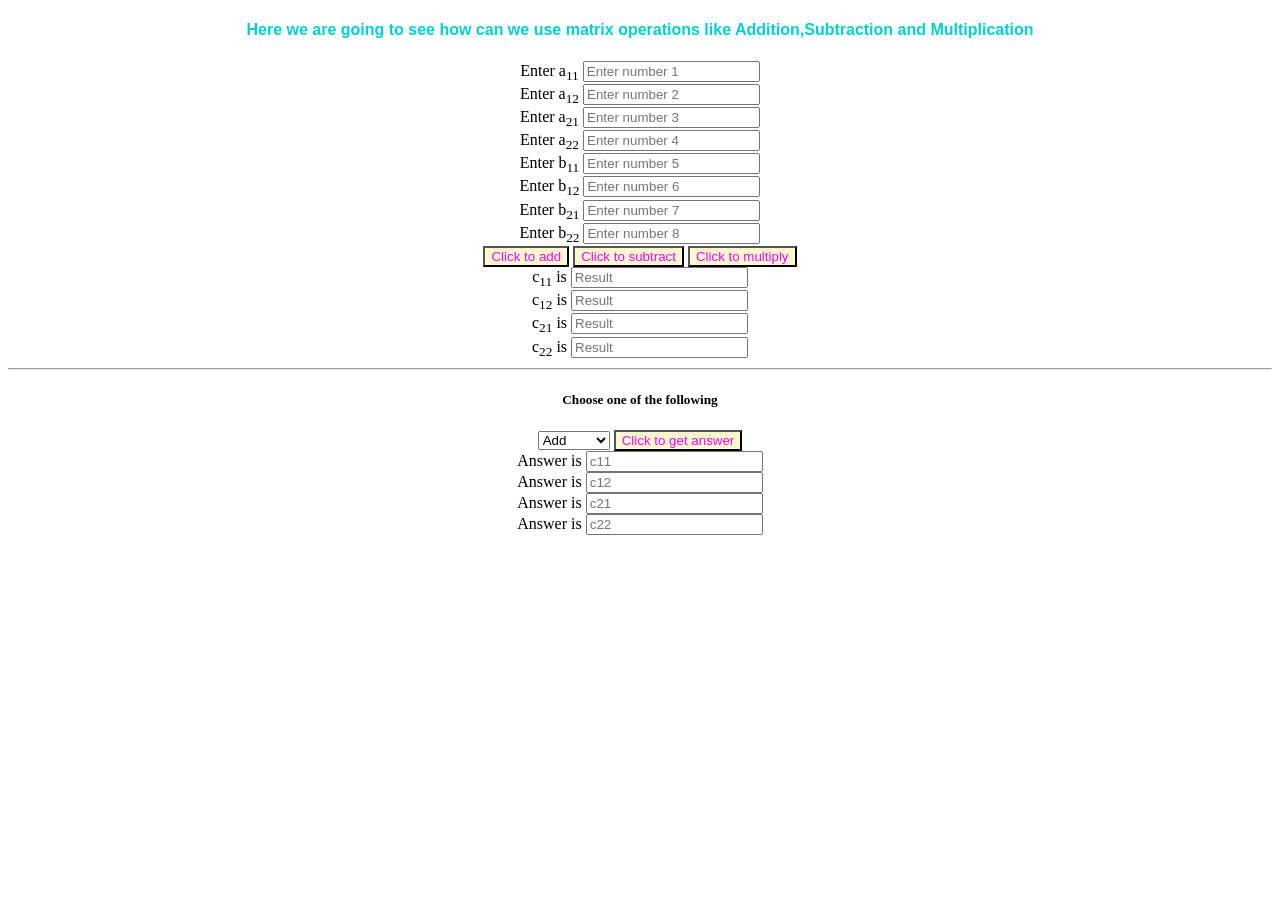
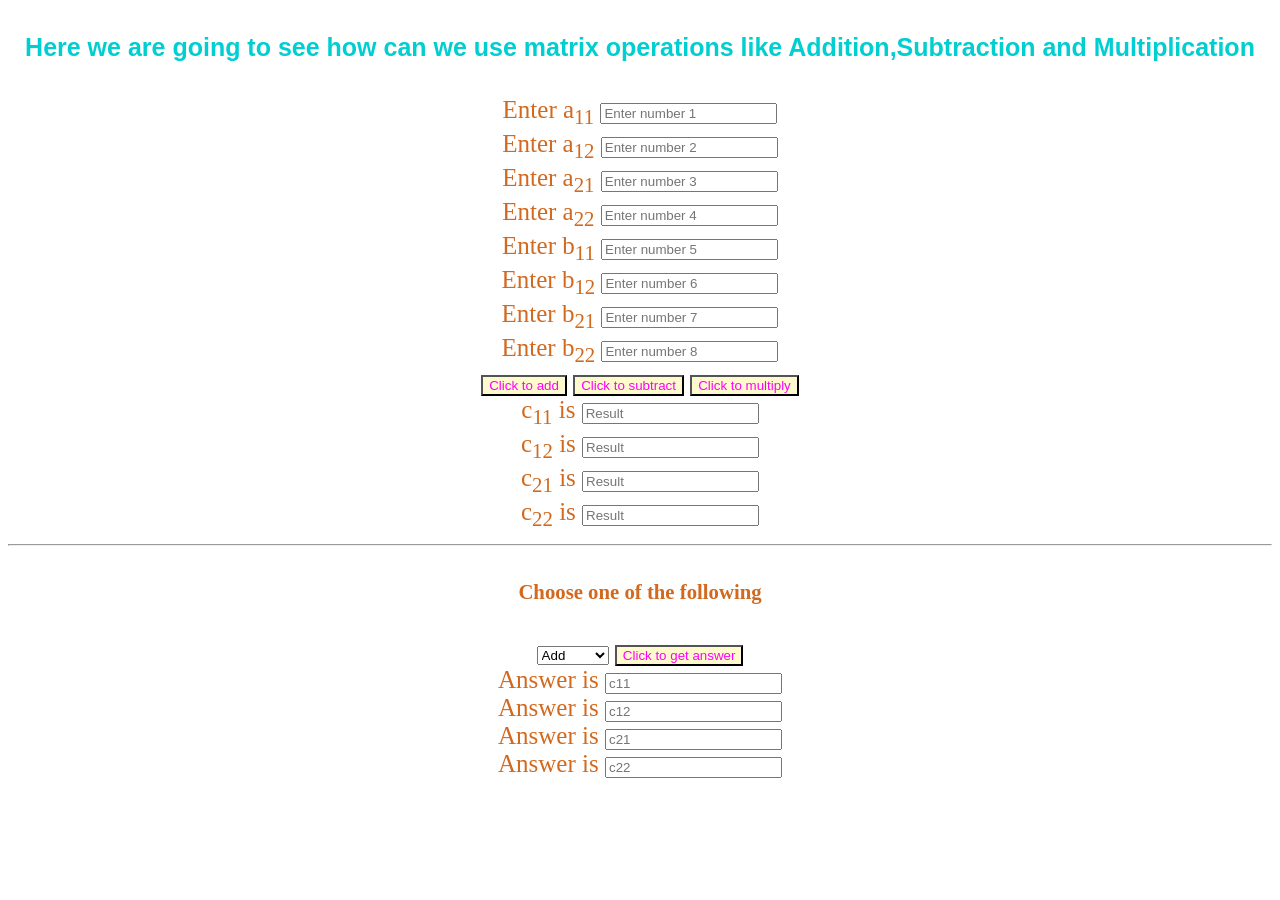

Resolved merge conflicts and added project files

--- a/matrix.css
+++ b/matrix.css
@@ -1,4 +1,3 @@
-<<<<<<< HEAD
 body{
     background-image: url=('https://th.bing.com/th/id/OIP.0YZIjzgSJq1880VHChsboQHaE7');
     color:chocolate;
@@ -23,7 +22,7 @@ button{
 body{
     text-align: center;
 }
-=======
+
 body{
     background-image: url=('https://th.bing.com/th/id/OIP.0YZIjzgSJq1880VHChsboQHaE7');
     color:chocolate;
@@ -48,4 +47,4 @@ button{
 body{
     text-align: center;
 }
->>>>>>> 8f170ef667f00a1b0b45e411051a[number redacted]de2e
+
